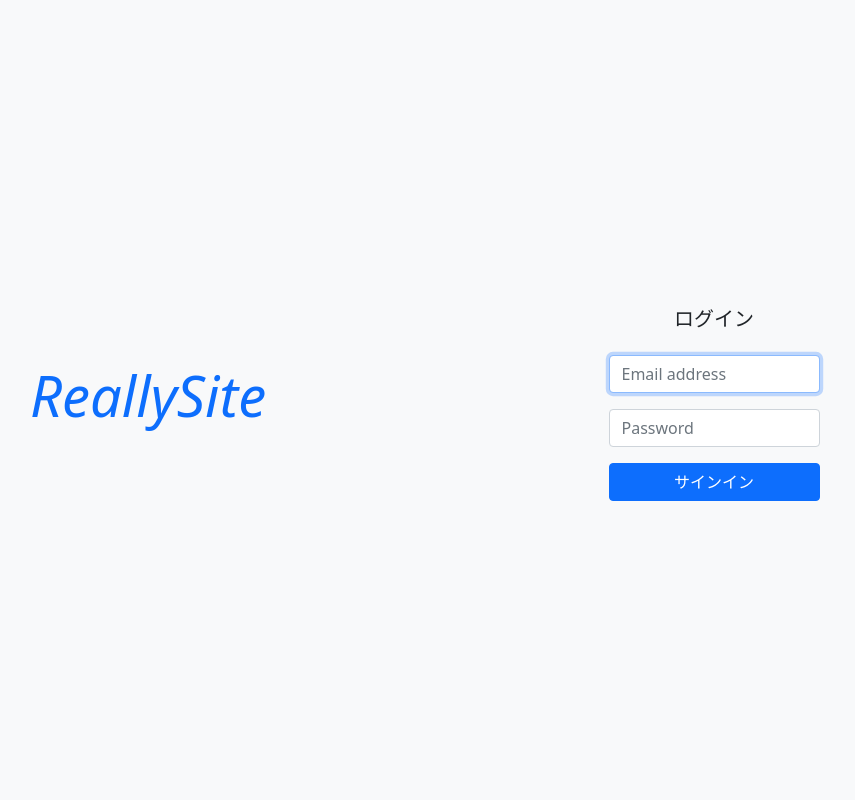
After one commit to RYOTA-EAST/reallysite, a Django app: page /login/ in a window 1280 px wide. The commit adds this page. Shown: the whole page, without its empty margins (209-1064 px from the left). Run offline with Django 3.2, Linux system fonts and the light colour scheme; some libraries are stand-ins or nearby versions.

Commit message:
ログイン・ログアウト機能

```diff
--- a/config/settings.py
+++ b/config/settings.py
@@ -130,3 +130,9 @@ STATIC_URL = '/static/'
 DEFAULT_AUTO_FIELD = 'django.db.models.BigAutoField'
 
 AUTH_USER_MODEL = 'mysite.User'
+
+LOGIN_URL = '/login/'
+LOGIN_REDIRECT_URL = '/'
+
+LOGOUT_URL = '/logout/'
+LOGOUT_REDIRECT_URL = '/login/'
--- a/config/urls.py
+++ b/config/urls.py
@@ -15,10 +15,13 @@ Including another URLconf
 """
 from django.contrib import admin
 from django.urls import path, include
+from django.contrib.auth.views import LogoutView
 from mysite import views
 
 urlpatterns = [
     path('admin/', admin.site.urls),
     path('', views.index),
+    path('login/', views.Login.as_view()),
+    path('logout/', LogoutView.as_view()),
     path('blog/', include('blog.urls')),
 ]
--- a/mysite/templates/blog/article.html
+++ b/mysite/templates/blog/article.html
@@ -9,6 +9,7 @@
                 {{ article.title }}
             </h3>
             <p class="small text-muted text-right">{{ article.created_at }}{{ article.author }}</p>
+            <p>{{ article.text }}</p>
 
         </div>
         {% include 'mysite/snippets/sidebar.html' %}
--- /dev/null
+++ b/mysite/templates/mysite/base_auth.html
@@ -0,0 +1,14 @@
+<!-- mysite/base_auth.html -->
+
+<!doctype html>
+<html lang="ja">
+  <head>
+        {% include 'mysite/snippets/head.html' %}
+  </head>
+  <body class="vh-100 d-flex align-items-center justify-content-center bg-light">
+
+    {% block content %}
+    {% endblock %}
+
+  </body>
+</html>
--- /dev/null
+++ b/mysite/templates/mysite/login.html
@@ -0,0 +1,35 @@
+<!-- mysite/login.html -->
+{% extends 'mysite/base_auth.html' %}
+
+{% block content %}
+<div class="container ">
+    <div class="row">
+        <div class="col-lg-3 m-auto ">
+            <h1 class="display-4 font-italic text-center "><a href="/" class="text-decoration-none">ReallySite</a></h1>
+            </div>
+            <div class="col-lg-3 m-auto ">
+
+            <form class="form-signin mx-4" method="POST">
+                {% csrf_token %}
+
+                <div class="text-center">
+                    <h1 class="h5 my-4 ">ログイン</h1>
+                </div>
+
+                <div class="form-label-group my-3">
+                    <input type="email" id="id_email" name= "username" class="form-control" placeholder="Email address" required autofocus>
+                </div>
+
+                <div class="form-label-group my-3">
+                    <input type="password" id="id_password" name="password" class="form-control" placeholder="Password" required>
+                </div>
+
+                <button class="btn btn-primary btn-block my-3" type="submit">サインイン</button>
+
+            </form>
+
+        </div>
+    </div>
+</div>
+
+{% endblock %}
--- /dev/null
+++ b/mysite/templates/mysite/snippets/head.html
@@ -0,0 +1,9 @@
+<head>
+  <meta charset="utf-8">
+  <meta name="viewport" content="width=device-width, initial-scale=1">
+  <!-- Bootstrap CSS -->
+  <!-- レクチャー時点のalpha版を使用しています。betaや安定版を使用する場合はcssクラスが変更になっている可能性がありますので、適時修正してください -->
+  <link rel="stylesheet" href="https://stackpath.bootstrapcdn.com/bootstrap/5.0.0-alpha1/css/bootstrap.min.css"
+      integrity="sha384-r4NyP46KrjDleawBgD5tp8Y7UzmLA05oM1iAEQ17CSuDqnUK2+k9luXQOfXJCJ4I" crossorigin="anonymous">
+  <title>ReallySite</title>
+</head>
--- a/mysite/views.py
+++ b/mysite/views.py
@@ -1,5 +1,6 @@
 from django.shortcuts import render
 from django.http import HttpResponse
+from django.contrib.auth.views import LoginView
 from blog.models import Article
 
 def index(request):
@@ -9,3 +10,6 @@ def index(request):
     'articles': objs,
   }
   return render(request, 'mysite/index.html', context)
+
+class Login(LoginView):
+  template_name = 'mysite/login.html'
```
Also changed, not shown: mysite/templates/mysite/base.html (+1 -9 lines), db.sqlite3.
